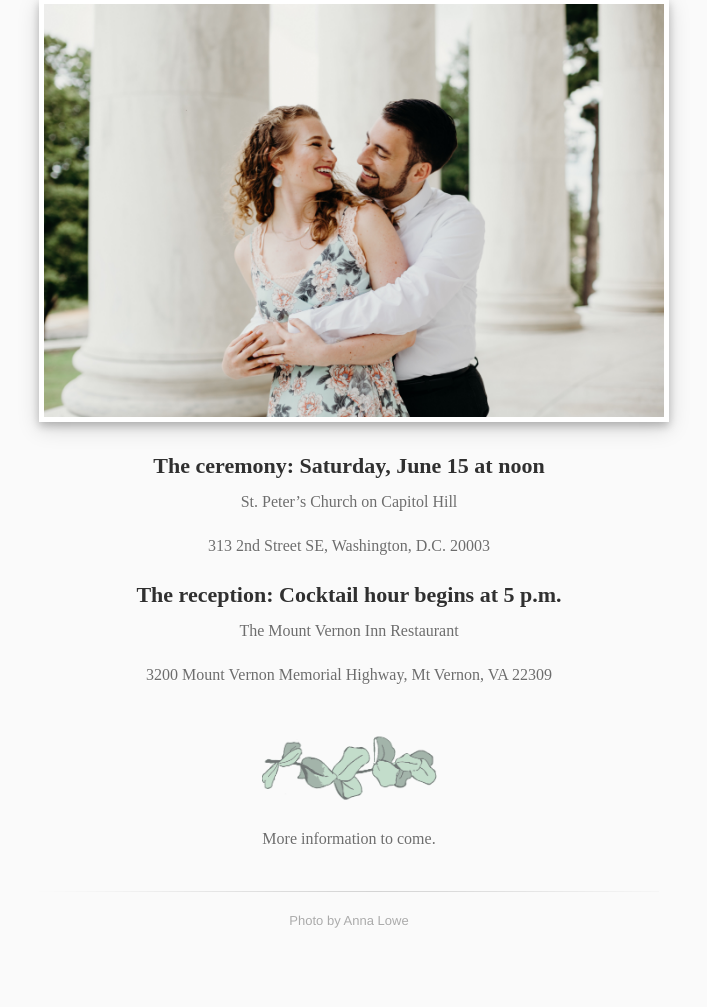
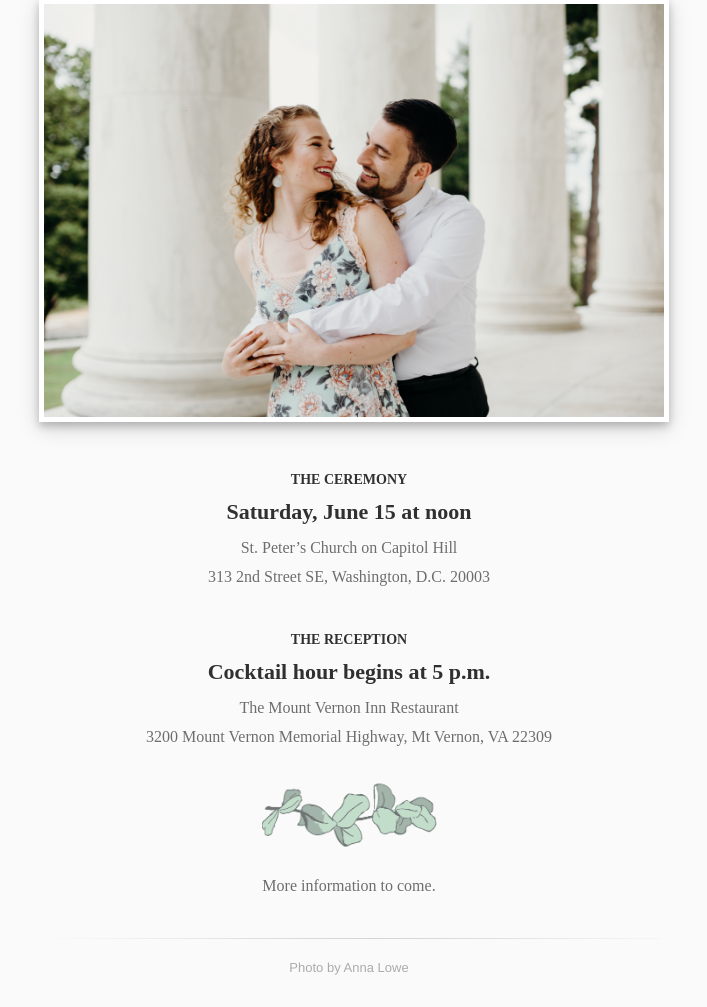
Before and after one commit to kevinuhrmacher/wedding-website, a PHP site: page / in a window 1280 px wide. Shown: the part 385-1392 px from the top of the page, without its empty margins (291-998 px from the left). Before the commit the page ends 1313 px from the top, so only its background shows below. Run offline with PHP 8.4, Linux system fonts and the light colour scheme; some web fonts are replaced.

Commit message:
little labels

```diff
--- a/_site/assets/css/style.css
+++ b/_site/assets/css/style.css
@@ -454,8 +454,16 @@ h2 {
   font-family: "adobe-caslon-pro", serif;
   font-style: bold; }
 
+h4 {
+  font-family: "adobe-caslon-pro", serif;
+  text-transform: uppercase;
+  margin-top: 40px;
+  margin-bottom: 5px;
+  font-size: 14px; }
+
 p {
-  font-family: "adobe-caslon-pro", serif; }
+  font-family: "adobe-caslon-pro", serif;
+  margin-bottom: 5px; }
 
 #main_content img {
   border: 5px solid white;
--- a/_site/index.html
+++ b/_site/index.html
@@ -47,12 +47,14 @@
         <section id="main_content">
           <p><img src="../assets/images/IMG_6672.jpg" alt="Proposal" /></p>
 
-<h2 id="the-ceremony-saturday-june-15-at-noon">The ceremony: Saturday, June 15 at noon</h2>
+<h4 id="the-ceremony">The ceremony</h4>
+<h2 id="saturday-june-15-at-noon">Saturday, June 15 at noon</h2>
 <p>St. Peter’s Church on Capitol Hill</p>
 
 <p>313 2nd Street SE, Washington, D.C. 20003</p>
 
-<h2 id="the-reception-cocktail-hour-begins-at-5-pm">The reception: Cocktail hour begins at 5 p.m.</h2>
+<h4 id="the-reception">The reception</h4>
+<h2 id="cocktail-hour-begins-at-5-pm">Cocktail hour begins at 5 p.m.</h2>
 <p>The Mount Vernon Inn Restaurant</p>
 
 <p>3200 Mount Vernon Memorial Highway, Mt Vernon, VA 22309</p>
```
Also changed, not shown: assets/css/style.scss (+11 -0 lines), index.md (+4 -2 lines).
